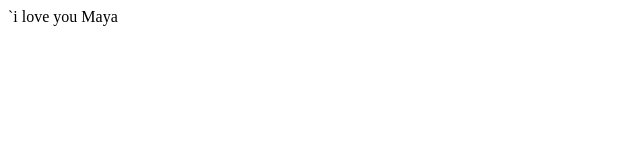
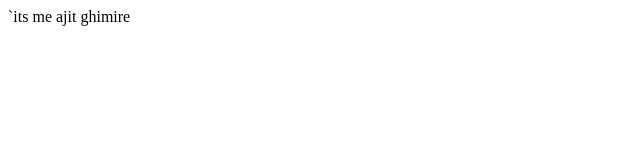
Before and after one commit to ajitghimire-code/practise, a plain HTML site: page index.html in a window 1280 px wide. Shown: the full height of the page, 0-640 px from the left. Drawn offline with Linux system fonts and the light colour scheme.

Commit message:
adding name

```diff
--- a/index.html
+++ b/index.html
@@ -6,6 +6,6 @@
     <title>Document</title>
 </head>
 <body>
-`i love you Maya
+`its me ajit ghimire
 </body>
 </html>
```
